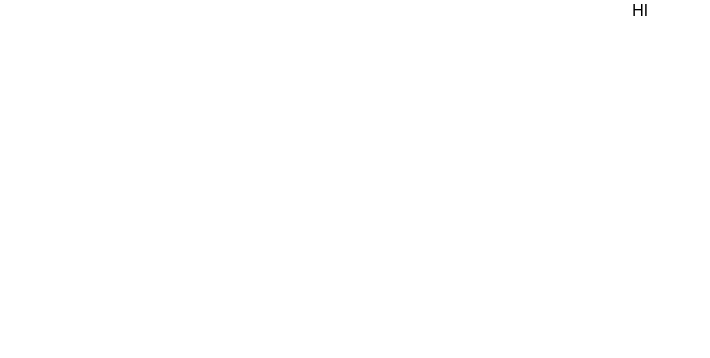
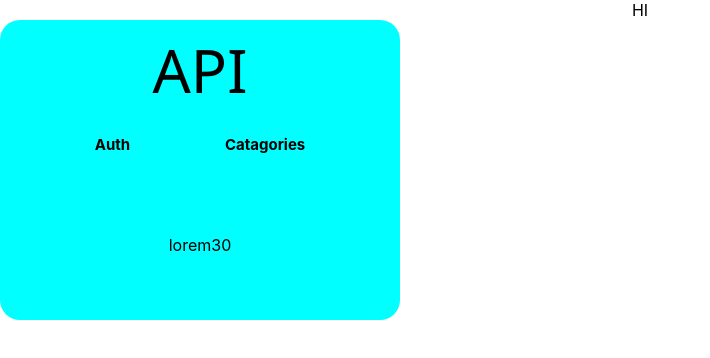
Before and after one commit to ShibanshL/my_app, a React (Create React App) app: page /NC4 in a window 1280 px wide. Before the commit this address had no page. Shown: the top 358 px of the page, without its empty margins (0-710 px from the left). Built offline with nearby package versions, Linux system fonts and the light colour scheme; the HTML template or start-up script is replaced by a standard one.

Commit message:
just working

```diff
--- a/src/App.js
+++ b/src/App.js
@@ -7,8 +7,11 @@ import NC1 from './Component#4/NC1'
 import D1 from './Component#3/D1';
 import NC2 from './Component#4/NC2';
 import NC3 from './Component#4/NC3';
+import NC4_card from './Component#4/NC4_cards';
+
 
 import {BrowserRouter as Router, Route, Routes} from 'react-router-dom'
+import NC4_cards from './Component#4/NC4_cards';
 function App() {
   return (
     <Router>
@@ -51,6 +54,9 @@ function App() {
           <Route exact path="/NC3/:data" element={<NC3></NC3>}>
               {/* <New /> */}
           </Route>
+          <Route exact path="/NC4" element={<NC4_cards></NC4_cards>}>
+              {/* <New /> */}
+          </Route>
 
         </Routes>
 
--- a/src/Component#4/NC2.js
+++ b/src/Component#4/NC2.js
@@ -1,7 +1,7 @@
 import React, { Component } from 'react'
-import { Link, NavLink } from 'react-router-dom'
+// import { Link, NavLink } from 'react-router-dom'
 // import './NC2.css'
-import NC3 from './NC3'
+// import NC3 from './NC3'
 export default class NC2 extends Component {
 
     constructor(){
--- a/src/Component#4/NC4_cards.js
+++ b/src/Component#4/NC4_cards.js
@@ -1,11 +1,17 @@
 import React, { Component } from 'react'
-
-export default class NC4_cards extends Component {
+import './style.css'
+export default class NC4_card extends Component {
   render() {
     return (
       <div className='Main'>
           <div className='Sub'>
-            <div>Properties</div>
+            <div className='title'>API</div>
+            <div className='property'>
+              <h2>Auth</h2>
+              <h2>Catagories</h2>
+            </div>
+            <div className='description'>lorem30</div>
+
           </div>
       </div>
     )
--- /dev/null
+++ b/src/Component#4/style.css
@@ -0,0 +1,44 @@
+
+
+.Main{
+    height:300px;
+    width:400px;
+    background:cyan;
+    display: flex;
+    align-items: center;
+    justify-content: center;
+    border-radius: 20px;
+
+}
+.Main .Sub{
+    height:100%;
+    width:100%;
+    display: grid;
+    align-items: center;
+    justify-content: center;
+    grid-template-rows: 33% 17% 50%;
+    grid-template-columns: 100%;
+    grid-template-areas: 'title'
+                        'property'
+                        'description';
+}
+.title{
+    grid-area:'title';
+    font-family: 'Segoe UI', Tahoma, Geneva, Verdana, sans-serif;
+    font-size: 60px;
+}
+.property{
+    grid-area:'property';
+    display: flex;
+    align-items: center;
+    justify-content: space-evenly;
+    font-size: 10px;
+    /* background-color: pink; */
+}
+.description{
+    grid-area:'description';
+    display: flex;
+    align-items: center;
+    justify-content: center;
+    text-align: justify;
+}
```
